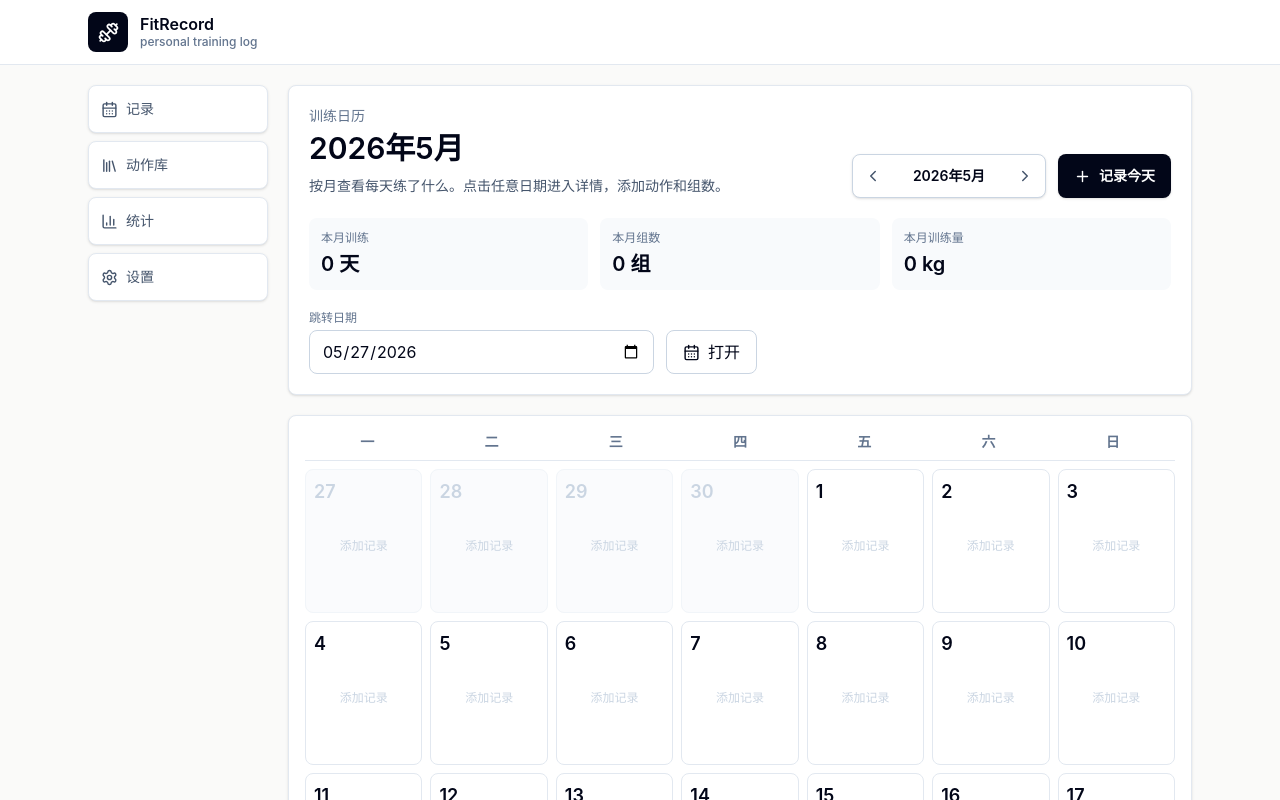
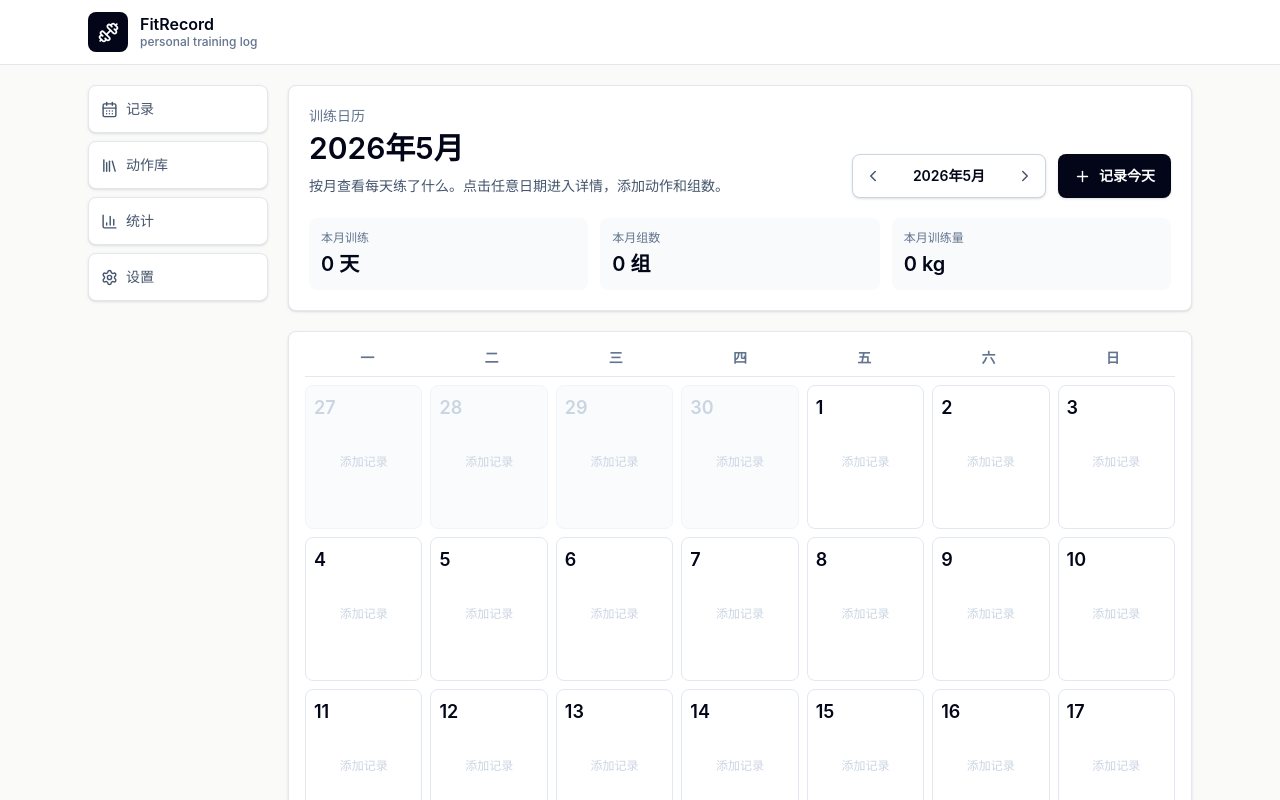
Before and after one commit to ch7x/FitRecord, a SvelteKit app: page / in a window 1280 px wide. Shown: the top 800 px of the page. Built offline with nearby package versions, Linux system fonts and the light colour scheme; no server answers; the database is empty.

Commit message:
移除日历跳转日期表单

```diff
--- a/src/routes/+page.server.ts
+++ b/src/routes/+page.server.ts
@@ -1,5 +1,4 @@
-import { redirect } from '@sveltejs/kit';
-import { getMonthCalendar, monthKey, todayKey, validateDateKey } from '$lib/server/workouts';
+import { getMonthCalendar, monthKey, todayKey } from '$lib/server/workouts';
 
 export const load = ({ url }) => {
 	const month = url.searchParams.get('month') ?? monthKey();
@@ -9,17 +8,3 @@ export const load = ({ url }) => {
 		calendar: getMonthCalendar(month)
 	};
 };
-
-export const actions = {
-	openDate: async ({ request }) => {
-		const formData = await request.formData();
-		const date = String(formData.get('date') ?? '');
-		const validDate = validateDateKey(date);
-
-		if (!validDate) {
-			throw redirect(303, `/day/${todayKey()}`);
-		}
-
-		throw redirect(303, `/day/${validDate}`);
-	}
-};
--- a/src/routes/+page.svelte
+++ b/src/routes/+page.svelte
@@ -1,5 +1,5 @@
 <script lang="ts">
-	import { CalendarDays, ChevronLeft, ChevronRight, Plus } from 'lucide-svelte';
+	import { ChevronLeft, ChevronRight, Plus } from 'lucide-svelte';
 
 	let { data } = $props();
 
@@ -65,23 +65,6 @@
 			</div>
 		</div>
 
-		<form method="POST" action="?/openDate" class="mt-5 flex flex-col gap-3 sm:max-w-md sm:flex-row">
-			<label class="flex-1">
-				<span class="mb-1 block text-xs font-medium text-slate-500">跳转日期</span>
-				<input
-					name="date"
-					type="date"
-					value={data.today}
-					class="h-11 w-full rounded-lg border border-slate-300 bg-white px-3 text-sm outline-none focus:border-slate-950"
-				/>
-			</label>
-			<button
-				class="mt-auto inline-flex h-11 items-center justify-center gap-2 rounded-lg border border-slate-300 bg-white px-4 text-sm font-semibold text-slate-950 hover:bg-slate-50"
-			>
-				<CalendarDays size={17} />
-				打开
-			</button>
-		</form>
 	</div>
 
 	<div class="rounded-lg border border-slate-200 bg-white p-3 shadow-sm sm:p-4">
```
